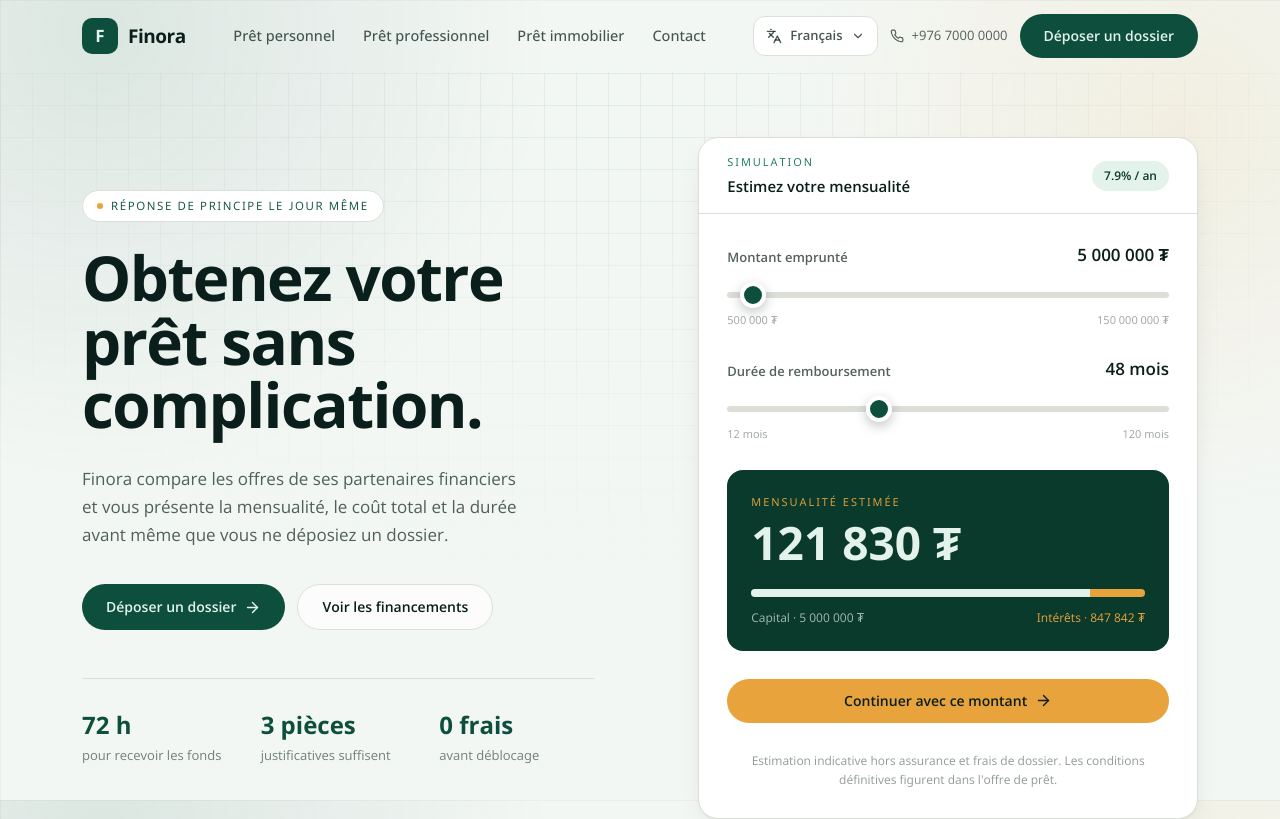
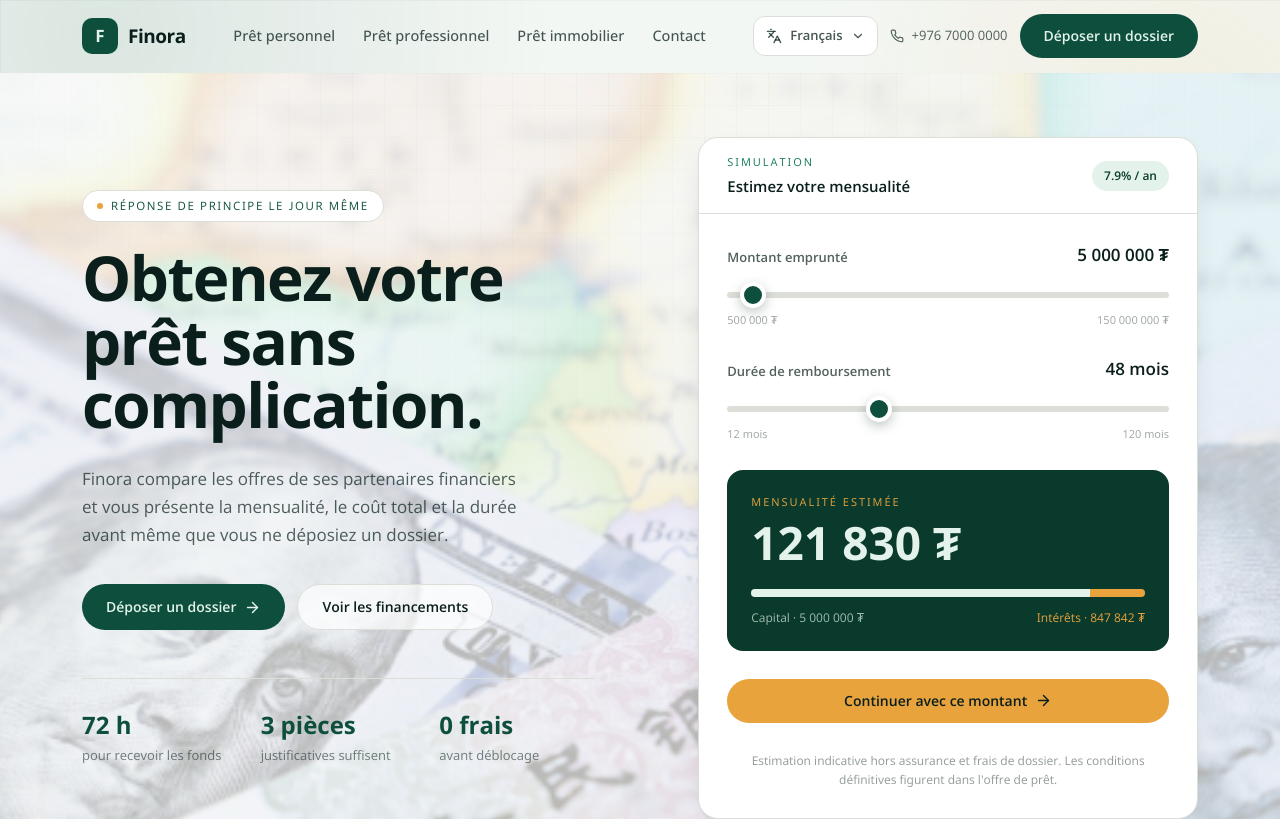
Before and after one commit to Medellin20/Finora, a Next.js app: page / in a window 1280 px wide. Shown: the top 819 px of the page. Built offline with nearby package versions, Linux system fonts and the light colour scheme.

Commit message:
New Configs

```diff
--- a/components/Sections.tsx
+++ b/components/Sections.tsx
@@ -37,7 +37,16 @@ export function Hero({ settings }: { settings: Settings }) {
 
   return (
     <section className="relative overflow-hidden">
-      <div className="grid-paper pointer-events-none absolute inset-0 [mask-image:radial-gradient(70%_60%_at_50%_0%,black,transparent)]" />
+      <div
+        aria-hidden
+        className="pointer-events-none absolute inset-0 bg-cover bg-center bg-no-repeat"
+        style={{ backgroundImage: "url('/hero-finora.png')" }}
+      />
+      <div
+        aria-hidden
+        className="pointer-events-none absolute inset-0 bg-paper/75"
+      />
+      <div className="grid-paper pointer-events-none absolute inset-0 opacity-35 [mask-image:radial-gradient(70%_60%_at_50%_0%,black,transparent)]" />
       <div className="container-page relative grid gap-14 pb-20 pt-12 lg:grid-cols-[1.05fr_0.95fr] lg:items-center lg:gap-16 lg:pb-28 lg:pt-16">
         <motion.div variants={container} initial="hidden" animate="show">
           <motion.p
```
Also changed, not shown: public/hero-finora.png (added), 1 other file (tests, documents, lock files or other folders).
